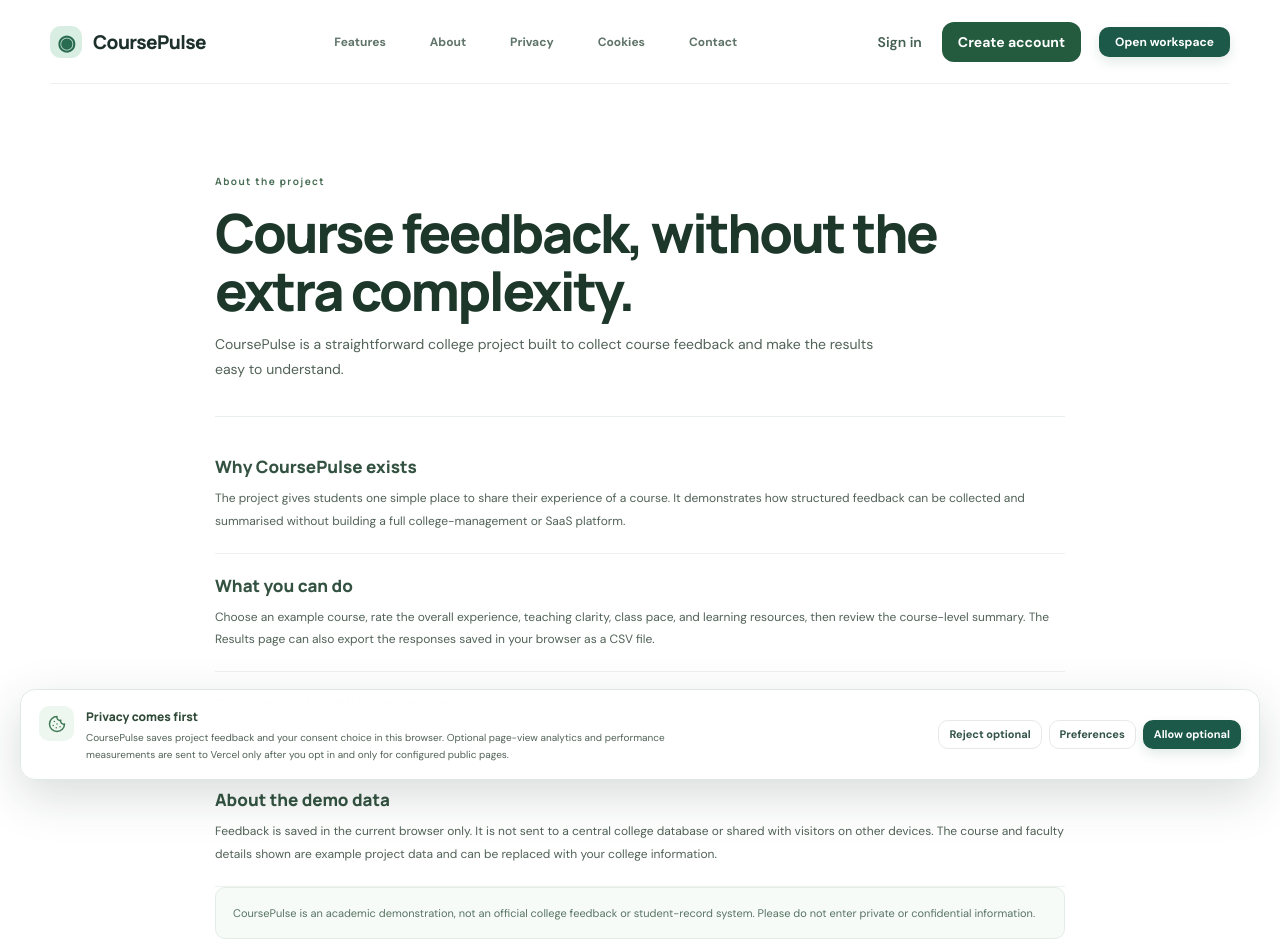
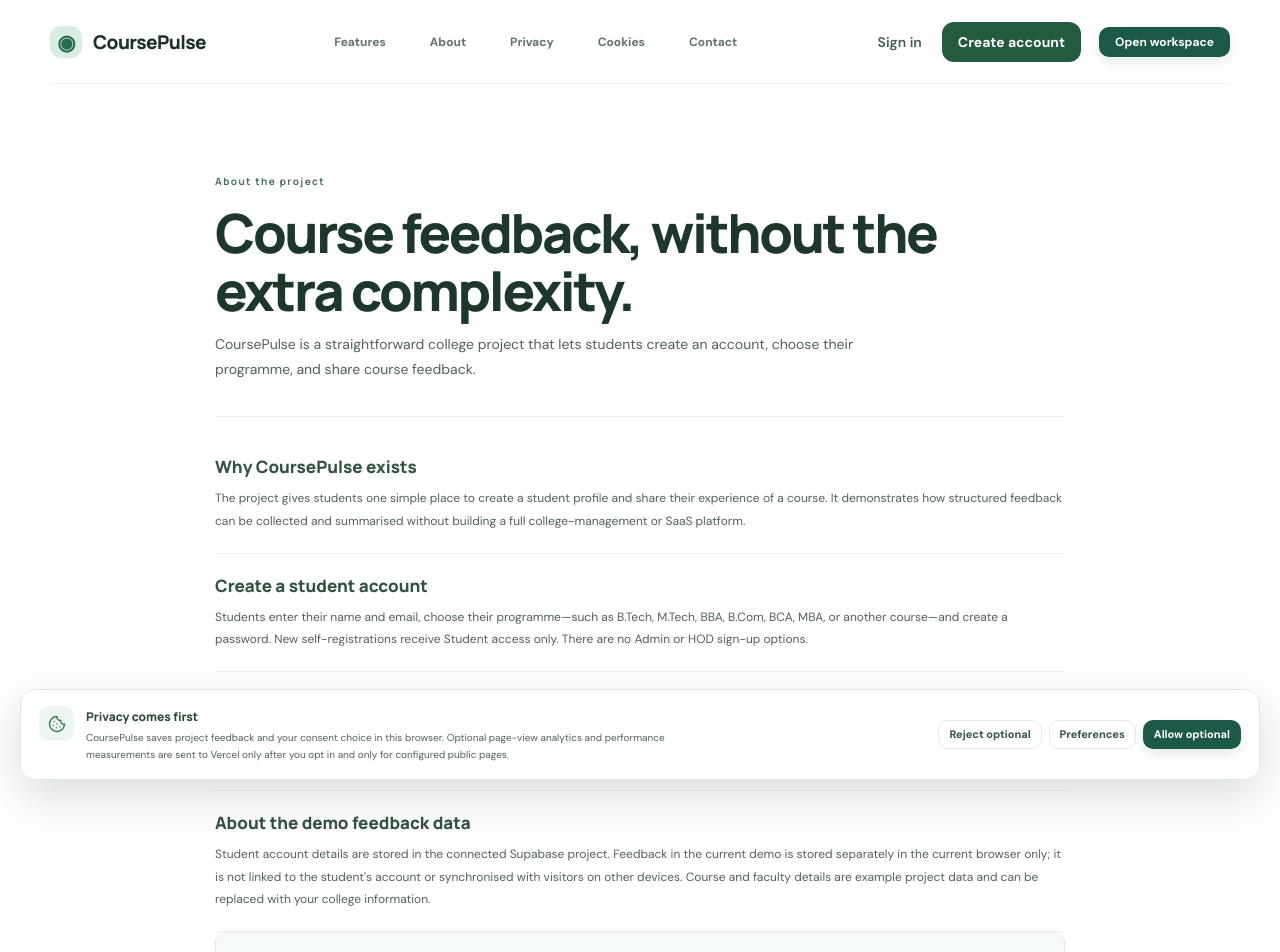
Before and after one commit to akashsharmapb09-cpu/coursePulse.site, a Next.js app: page /about in a window 1280 px wide. Shown: the top 952 px of the page. Built offline with nearby package versions, Linux system fonts and the light colour scheme; no server answers.

Commit message:
Add student account registration and programme profiles

```diff
--- a/app/about/page.tsx
+++ b/app/about/page.tsx
@@ -4,29 +4,29 @@ import { PublicPage } from '@/components/public-site';
 
 export const metadata: Metadata = {
   title: 'About CoursePulse',
-  description: 'Learn about CoursePulse, a simple college project for course feedback and results.',
+  description: 'Learn about CoursePulse, a simple college project for student accounts and course feedback.',
   alternates: { canonical: '/about' }
 };
 
 export default function AboutPage() {
-  return <PublicPage eyebrow="About the project" title="Course feedback, without the extra complexity." description="CoursePulse is a straightforward college project built to collect course feedback and make the results easy to understand.">
+  return <PublicPage eyebrow="About the project" title="Course feedback, without the extra complexity." description="CoursePulse is a straightforward college project that lets students create an account, choose their programme, and share course feedback.">
     <section>
       <h2>Why CoursePulse exists</h2>
-      <p>The project gives students one simple place to share their experience of a course. It demonstrates how structured feedback can be collected and summarised without building a full college-management or SaaS platform.</p>
+      <p>The project gives students one simple place to create a student profile and share their experience of a course. It demonstrates how structured feedback can be collected and summarised without building a full college-management or SaaS platform.</p>
+    </section>
+    <section>
+      <h2>Create a student account</h2>
+      <p>Students enter their name and email, choose their programme—such as B.Tech, M.Tech, BBA, B.Com, BCA, MBA, or another course—and create a password. New self-registrations receive Student access only. There are no Admin or HOD sign-up options.</p>
     </section>
     <section>
       <h2>What you can do</h2>
-      <p>Choose an example course, rate the overall experience, teaching clarity, class pace, and learning resources, then review the course-level summary. The Results page can also export the responses saved in your browser as a CSV file.</p>
+      <p>Open the workspace, rate the overall experience, teaching clarity, class pace, and learning resources, then review the course-level summary. The Results page can also export the responses saved in your browser as a CSV file.</p>
     </section>
     <section>
-      <h2>One shared public workspace</h2>
-      <p>This version has one shared public workspace, without login screens or Admin and HOD roles. Every visitor uses the same public project interface.</p>
-    </section>
-    <section>
-      <h2>About the demo data</h2>
-      <p>Feedback is saved in the current browser only. It is not sent to a central college database or shared with visitors on other devices. The course and faculty details shown are example project data and can be replaced with your college information.</p>
+      <h2>About the demo feedback data</h2>
+      <p>Student account details are stored in the connected Supabase project. Feedback in the current demo is stored separately in the current browser only; it is not linked to the student's account or synchronised with visitors on other devices. Course and faculty details are example project data and can be replaced with your college information.</p>
     </section>
     <p className="public-note">CoursePulse is an academic demonstration, not an official college feedback or student-record system. Please do not enter private or confidential information.</p>
-    <p><Link className="inline-link" href="/privacy">Read the Privacy Policy</Link> or <Link className="inline-link" href="/cookies">review cookie and browser-storage information</Link>.</p>
+    <p><Link className="inline-link" href="/signup">Create a student account</Link>, read the <Link className="inline-link" href="/privacy">Privacy Policy</Link>, or <Link className="inline-link" href="/cookies">review cookie and browser-storage information</Link>.</p>
   </PublicPage>;
 }
```
